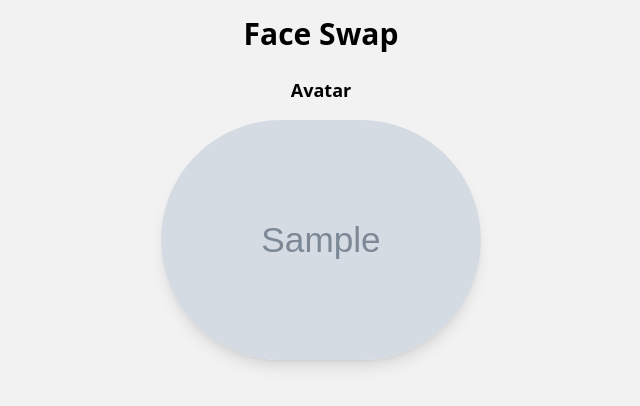
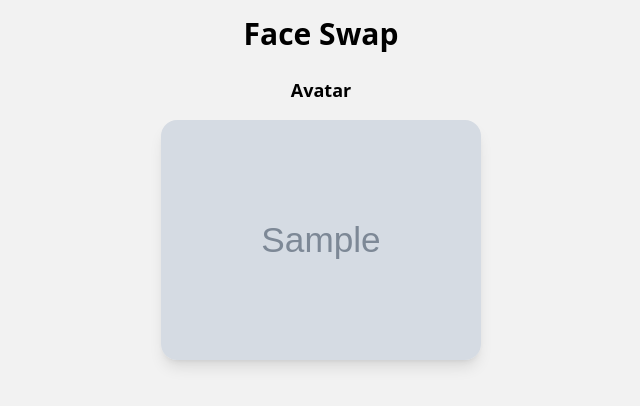
Before and after one commit to TylerGilman/SafeFace, a Django app: template swap_face/templates/swap_face.html in a window 1280 px wide. Shown: the part 64-470 px from the top of the page, without its empty margins (319-959 px from the left). Run offline with Django 5.2, Linux system fonts and the light colour scheme; the template is opened without the code that fills it: most values are stand-ins (such as "Sample title", 1, 10 or a date in 2020); grey boxes marked "Sample" are stand-in pictures; some libraries are stand-ins or nearby versions.

Commit message:
slight styling

```diff
--- a/swap_face/templates/swap_face.html
+++ b/swap_face/templates/swap_face.html
@@ -6,7 +6,7 @@
 
   <div name="avatar" id="avatar" class="text-center flex flex-col justify-center items-center">
     <p class="text-lg font-semibold mb-4">Avatar</p>
-    <img src="{{ image_path }}" alt="avatar" class="mx-auto max-w-xs rounded-full shadow-lg" />
+    <img src="{{ image_path }}" alt="avatar" class="mx-auto max-w-xs rounded-2xl shadow-lg" />
 
   </div>
 </div>
```
Also changed, not shown: db.sqlite3.
